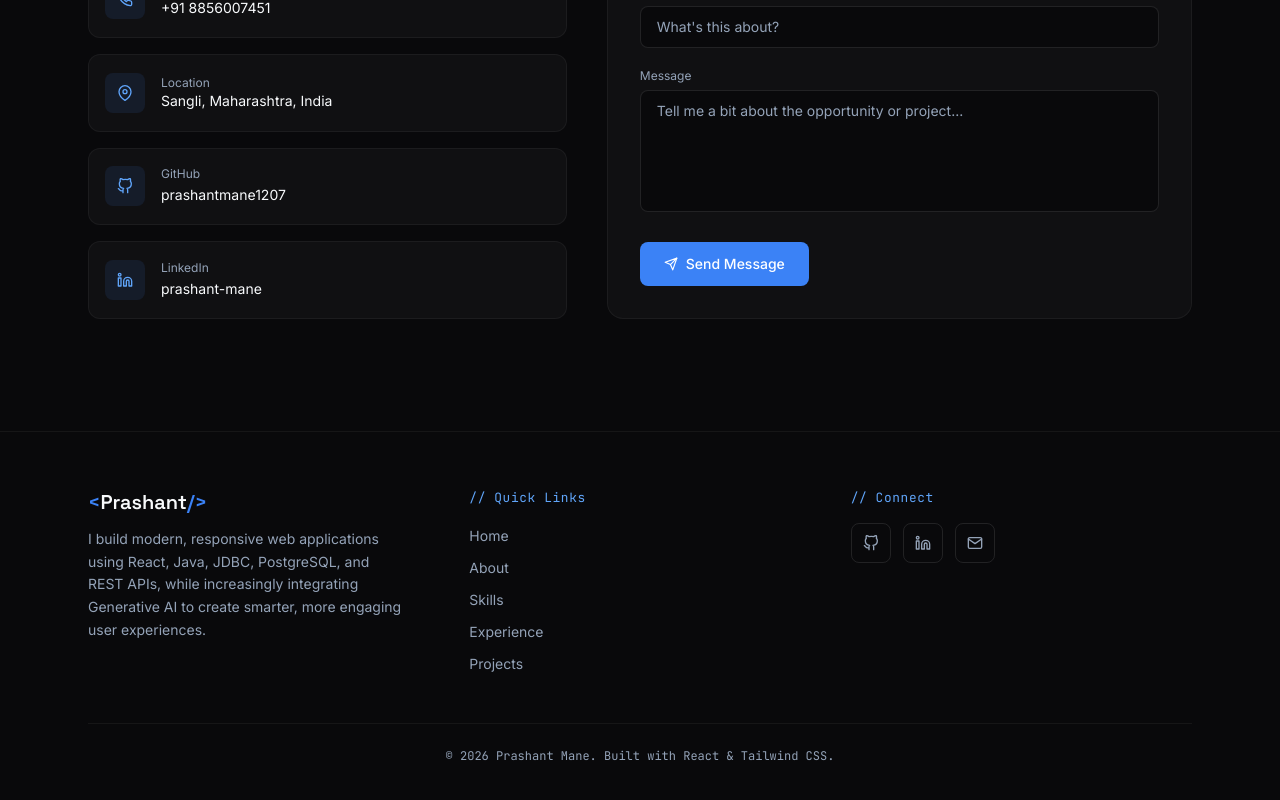
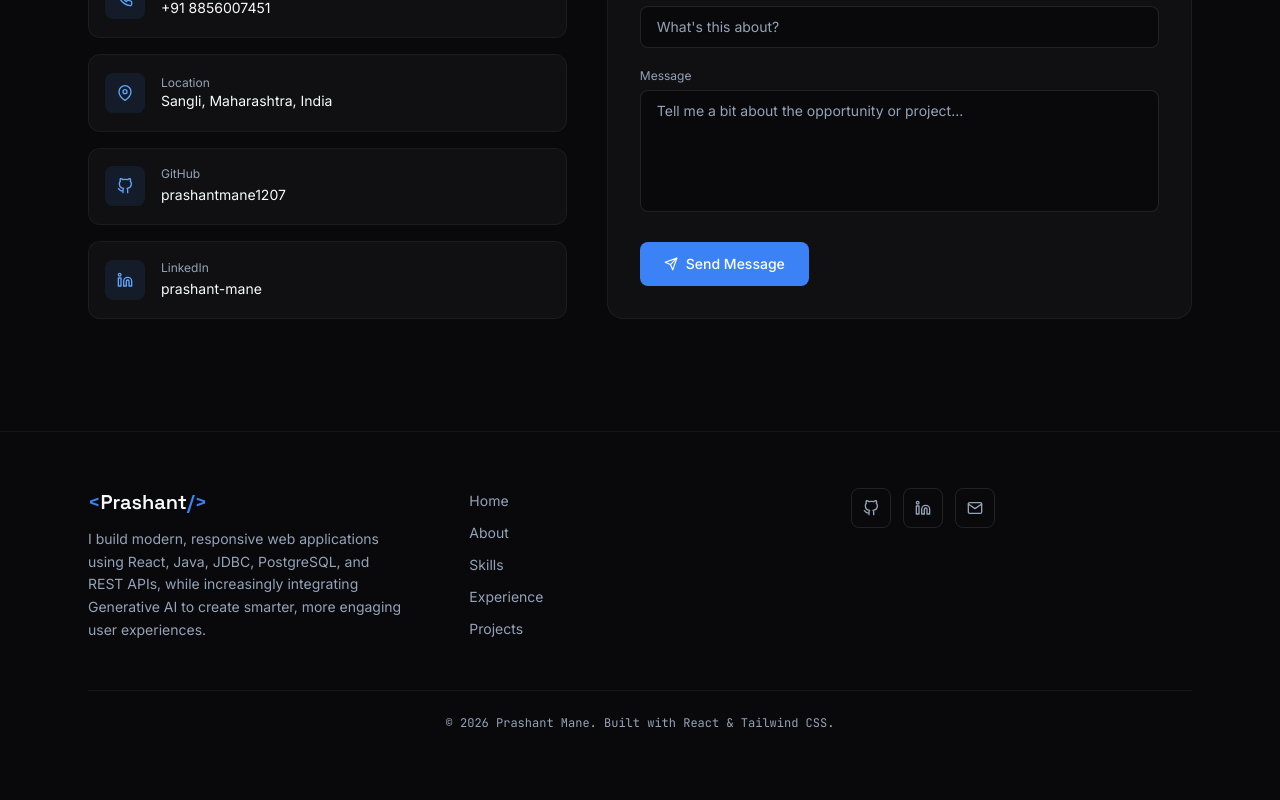
Before and after one commit to prashantmane1207/PrashantManePortfolio-V2-, a React (Vite) app: page / in a window 1280 px wide. Shown: the part 7095-7895 px from the top of the page. Built offline with nearby package versions, Linux system fonts and the light colour scheme; no server answers.

Commit message:
Remove placeholder text from Footer component
Removed placeholder text for Quick Links and Connect sections.

```diff
--- a/src/components/Footer.jsx
+++ b/src/components/Footer.jsx
@@ -18,7 +18,6 @@ export default function Footer() {
           </div>
 
           <div>
-            <p className="section-eyebrow mb-4">// Quick Links</p>
             <ul className="space-y-2">
               {navLinks.slice(0, 5).map((link) => (
                 <li key={link.to}>
@@ -37,7 +36,6 @@ export default function Footer() {
           </div>
 
           <div>
-            <p className="section-eyebrow mb-4">// Connect</p>
             <div className="flex gap-3">
               <a
                 href={profile.github}
```
